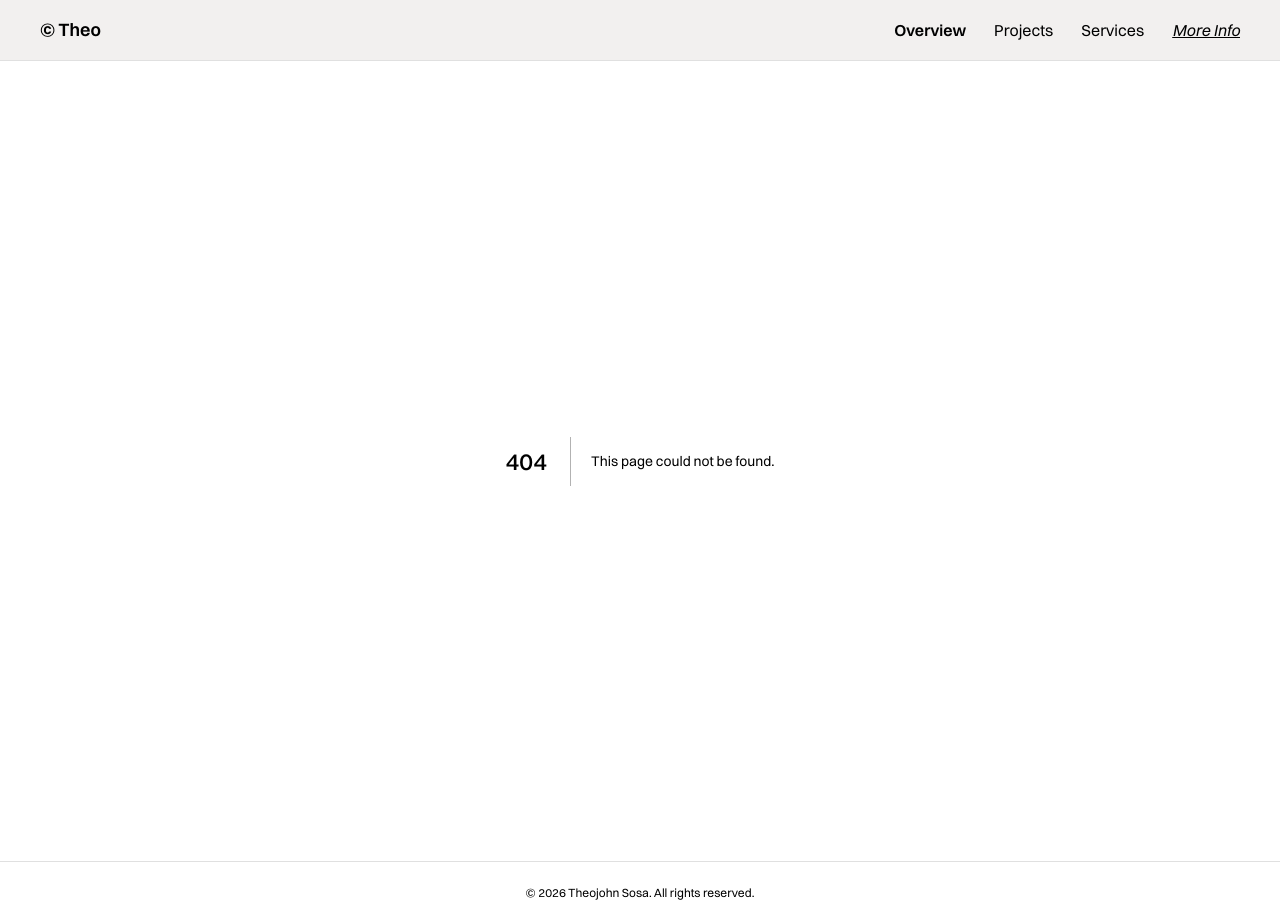
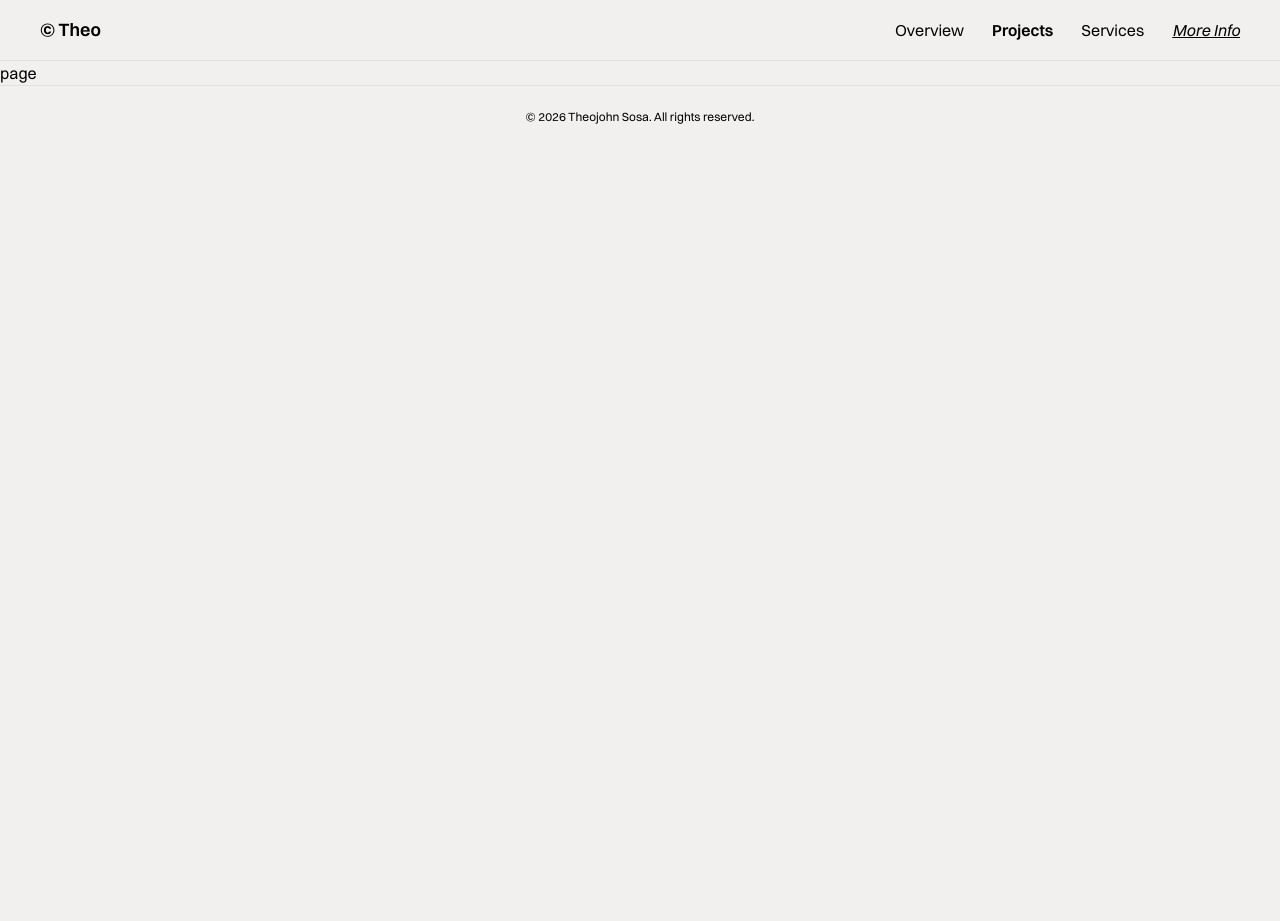
Before and after one commit to theojohnsosa/portfolio, a Next.js app: page /projects in a window 1280 px wide. Before the commit this address had no page. After the commit the page ends 800 px from the top, so only its background shows below. Built offline with nearby package versions, Linux system fonts and the light colour scheme.

Commit message:
feat: created projects page and navigation

```diff
--- a/src/app/components/Header.jsx
+++ b/src/app/components/Header.jsx
@@ -4,9 +4,11 @@ import React from 'react'
 import Link from "next/link"
 import Image from "next/image"
 import { useState, useEffect } from "react";
+import { usePathname } from "next/navigation";
 
 const Header = () => {
 
+  const pathname = usePathname();
   const [menuOpen, setMenuOpen] = useState(false);
 
   useEffect(() => {
@@ -27,10 +29,10 @@ const Header = () => {
           © Theo
         </Link>
         <nav className="hidden md:flex gap-7">
-          <Link href="/" className="font-semibold">Overview</Link>
-          <Link href="/projects" className="font-normal">Projects</Link>
-          <Link href="/services" className="font-normal">Services</Link>
-          <Link href="/more-info" className="font-normal underline italic">More Info</Link>
+          <Link href="/" className={pathname === "/" ? "font-semibold" : "font-normal hover:underline"}>Overview</Link>
+          <Link href="/projects" className={pathname === "/projects" ? "font-semibold" : "font-normal hover:underline"}>Projects</Link>
+          <Link href="/services" className={pathname === "/services" ? "font-semibold" : "font-normal hover:underline"}>Services</Link>
+          <Link href="/more-info" className={pathname === "/more-info" ? "font-semibold underline italic" : "font-normal underline italic hover:font-semibold"}>More Info</Link>
         </nav>
         <button
           className="md:hidden text-2xl"
--- a/src/app/page.js
+++ b/src/app/page.js
@@ -1,5 +1,4 @@
 import Sidebar from './components/Sidebar';
-import Footer from './components/Footer';
 import Link from 'next/link';
 import Image from 'next/image';
 
--- /dev/null
+++ b/src/app/projects/page.js
@@ -0,0 +1,9 @@
+import React from 'react'
+
+const page = () => {
+  return (
+    <div>page</div>
+  )
+}
+
+export default page
```
